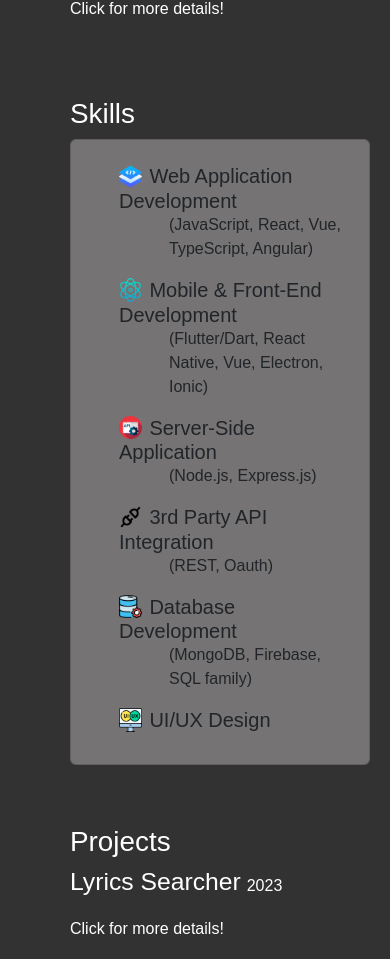
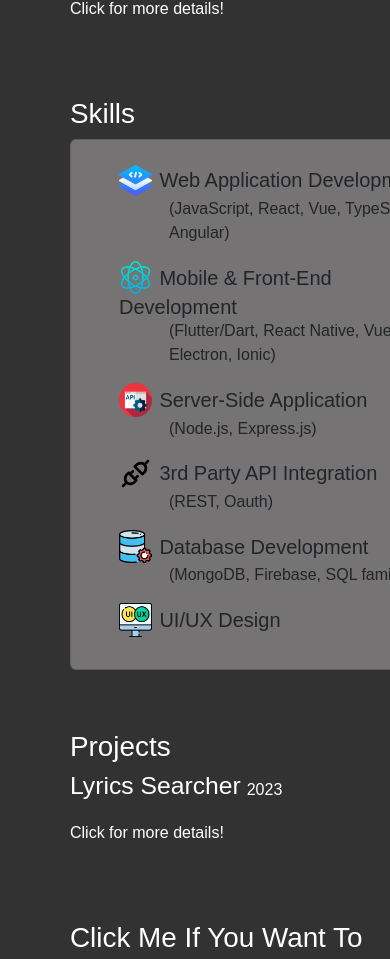
Before and after one commit to ElhamNawabi/portfolio, a React (Create React App) app: page / in a window 390 px wide. Shown: the part 958-1917 px from the top of the page. Built offline with nearby package versions, Linux system fonts and the light colour scheme; a web font is replaced by a local one.

Commit message:
fixed skills card to be a bit more responsive (more work is needed)

```diff
--- a/src/App.css
+++ b/src/App.css
@@ -156,9 +156,9 @@
   font-family: 'Signika Negative', sans-serif;
 }
 
-.custom-card.card{
+.custom-card.card {
   background-color: rgb(117, 115, 115);
-  width: 53%;
+  min-width: 400px;
 }
 
 .list {
@@ -283,7 +283,7 @@
   background-color: rgb(51, 50, 50);
 }
 
-@media screen and (max-width: 768px) {
+@media screen and (max-width: 900px) {
   .intro-container {
     padding-top: 100px;
     width: 100%;
@@ -315,7 +315,7 @@
     padding-left: 50px;
   }
   .custom-card {
-    width: 100% !important; /* Adjust this value as needed */
+    min-width: 400px;
   }
 
   .footer-container {
@@ -328,5 +328,7 @@
 
   .App {
     padding: 20px;
+    width: 100%;
+    overflow: auto;
   }
 }
```
